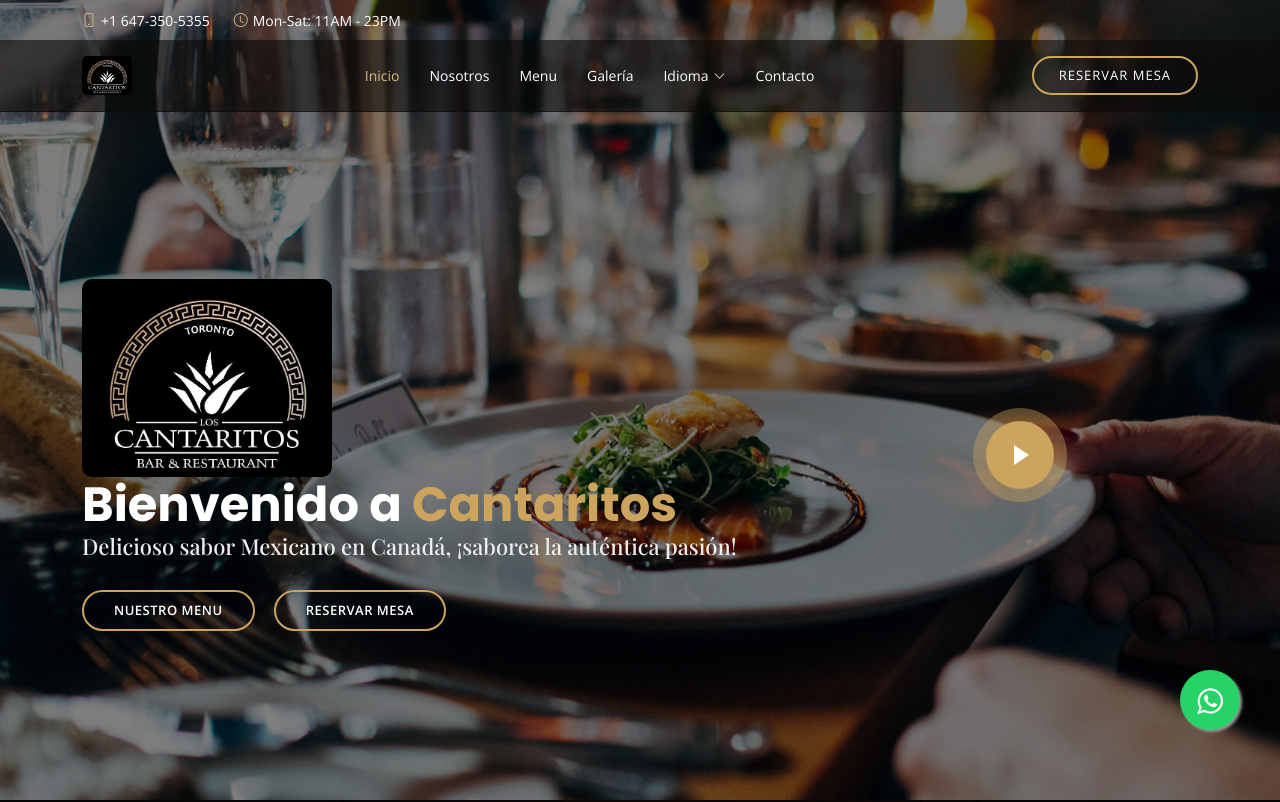
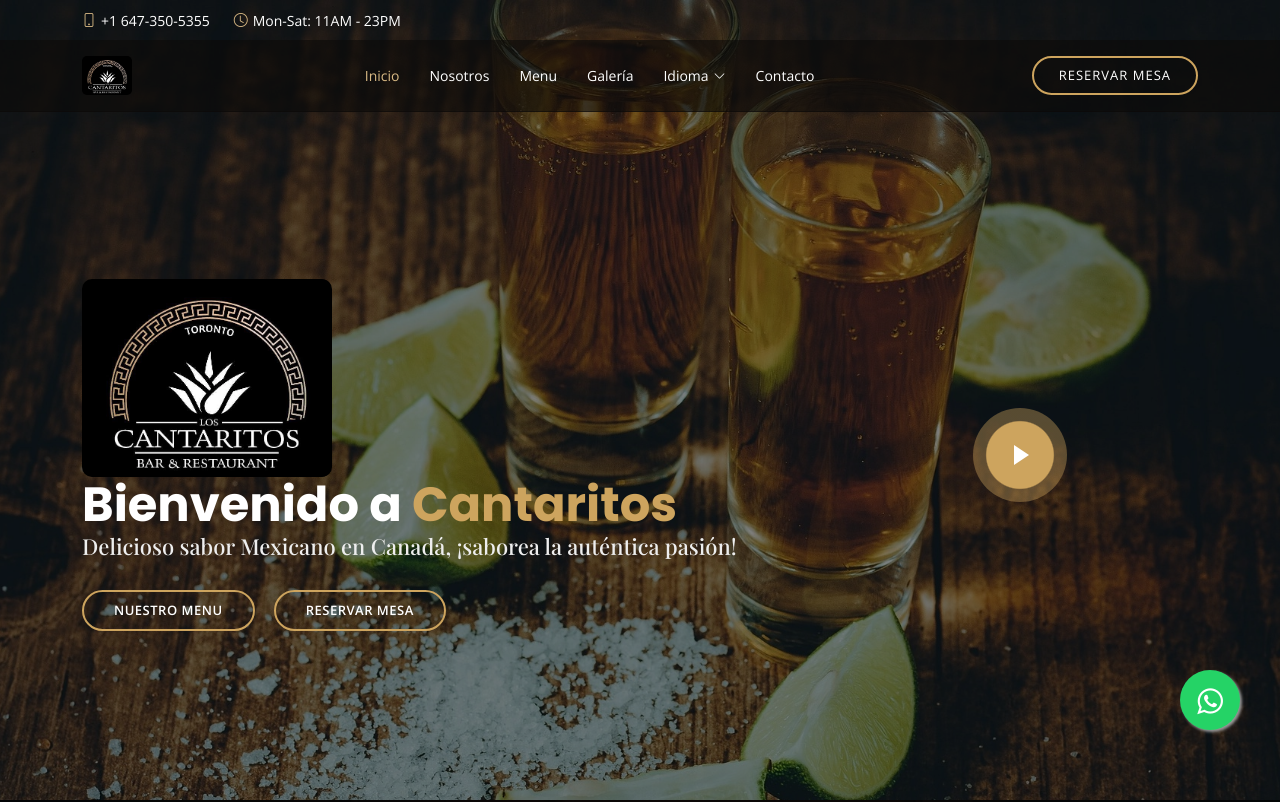
Before and after one commit to bussinesshmv/cantaritos, a plain HTML site: page index.html in a window 1280 px wide. Shown: the top 802 px of the page. Drawn offline with nearby package versions, Linux system fonts and the light colour scheme; a web font is replaced by a local one.

Commit message:
se carga hero

```diff
--- a/assets/css/style.css
+++ b/assets/css/style.css
@@ -455,7 +455,7 @@ h6 {
 #hero {
   width: 100%;
   height: 100vh;
-  background: url("../img/hero-bg.jpg") top center;
+  background: url("../img/hero-bg.webp") top center;
   background-size: cover;
   position: relative;
   padding: 0;
```
Also changed, not shown: assets/img/hero-bg.webp (added), assets/img/tequila-6126907_1920.jpg (added).
